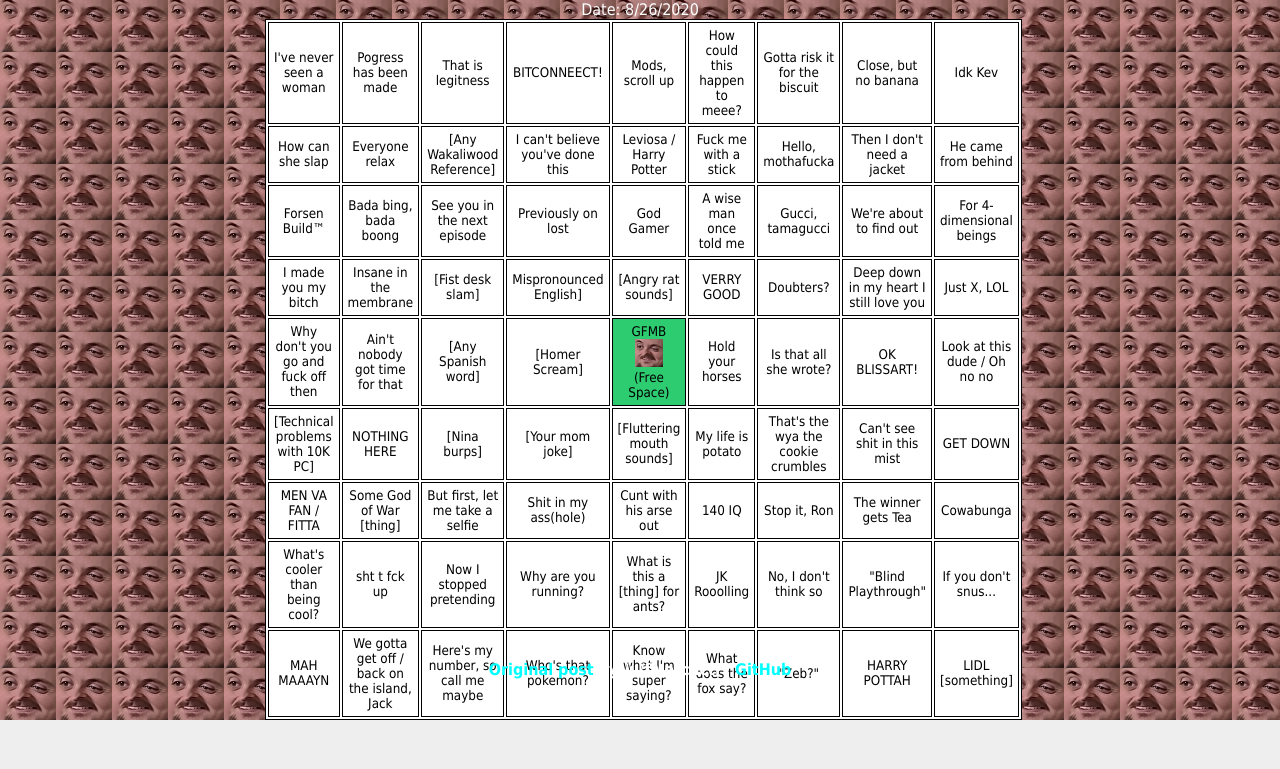
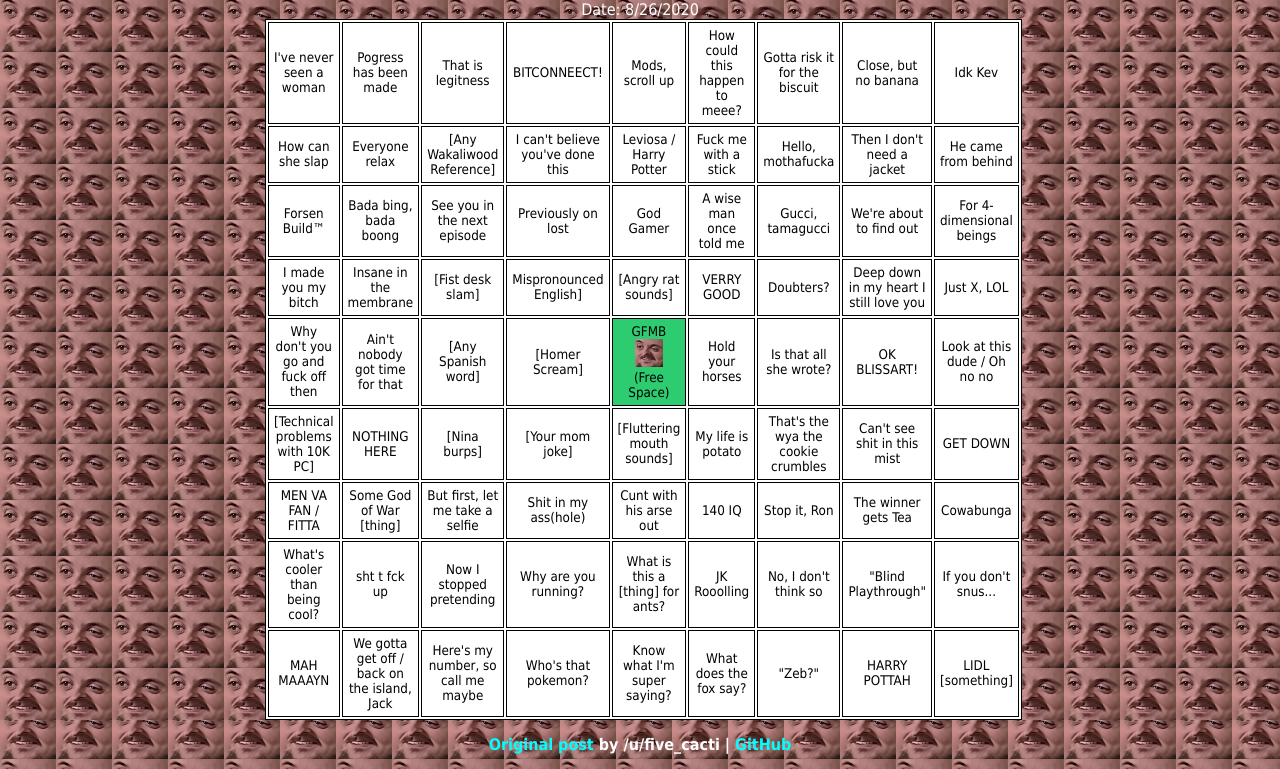
Before and after one commit to DaCurse/forsen-bingo, a React app: page / in a window 1280 px wide. Shown: the part 81-850 px from the top of the page. Before the commit the page ends 801 px from the top, so only its background shows below. Built offline with nearby package versions, Linux system fonts and the light colour scheme.

Commit message:
Fix footer again

```diff
--- a/src/assets/css/app.scss
+++ b/src/assets/css/app.scss
@@ -3,11 +3,13 @@
 }
 
 footer {
-	position: fixed;
-	bottom: 40px;
+	position: relative;
+	clear: both;
+	float: left;
 	left: 50%;
 	transform: translateX(-50%);
 	color: white;
 	font-weight: bold;
 	font-size: 12pt;
+	padding: 15px 0px;
 }
```
